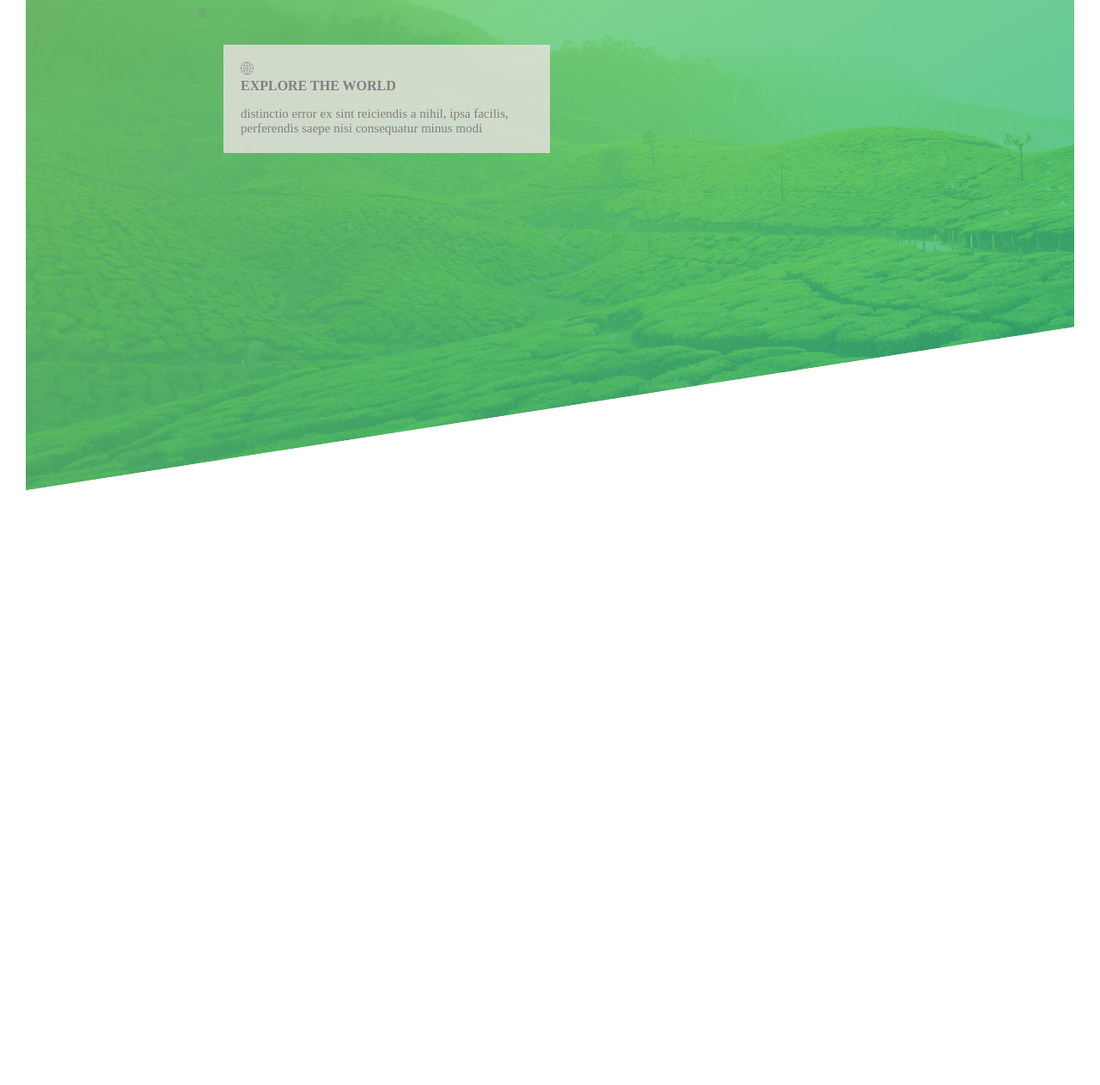
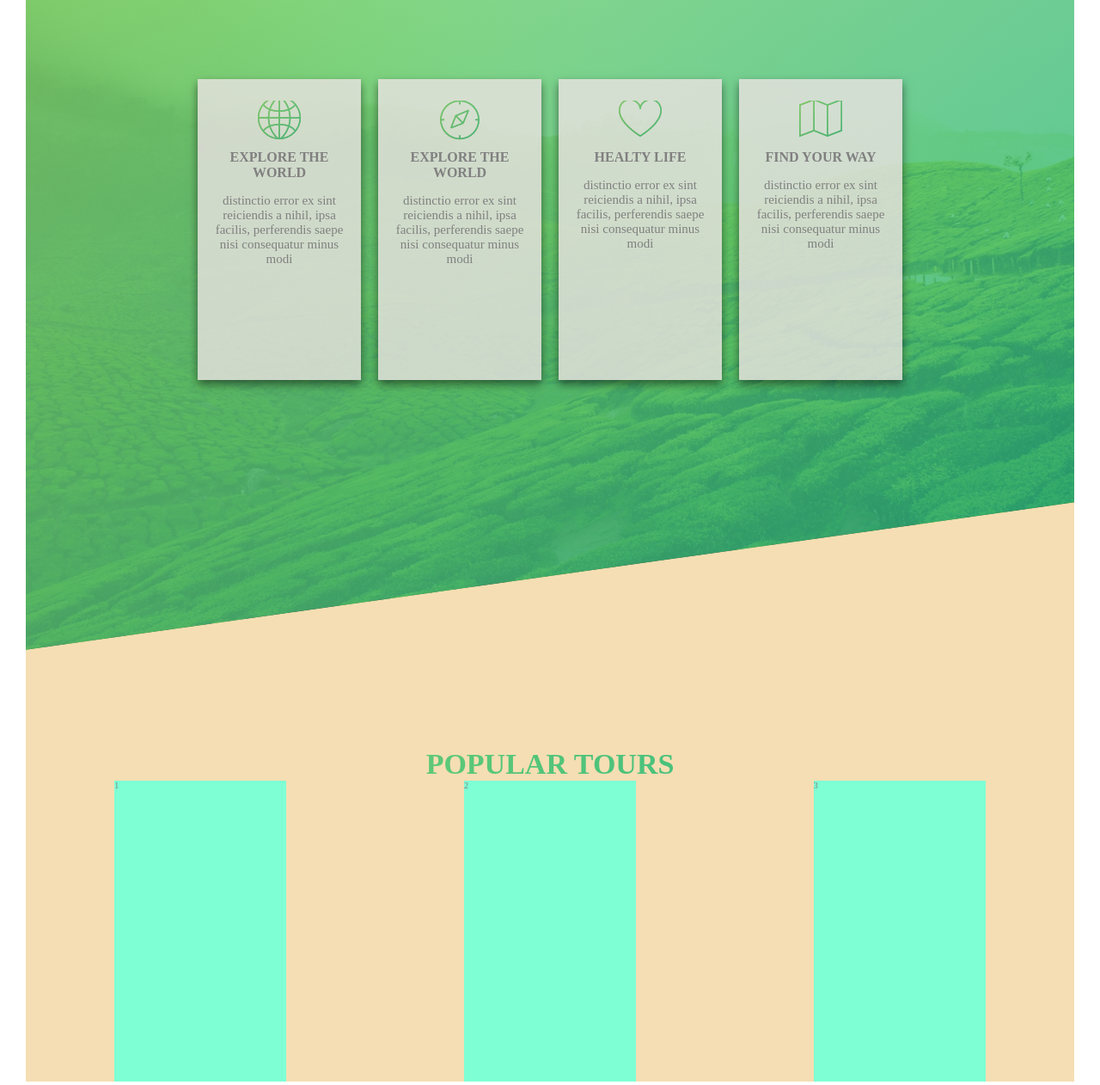
Before and after one commit to shabarishkera/advanced_css_website, a website: page index.html in a window 1280 px wide. Shown: the part 1387-2649 px from the top of the page at 86% size. Before the commit the page ends 1987 px from the top, so only its background shows below. Drawn offline with Linux system fonts and the light colour scheme.

Commit message:
adding tours section

```diff
--- a/base/_typo.scss
+++ b/base/_typo.scss
@@ -8,11 +8,11 @@
     -webkit-background-clip:text;
     color: transparent;
     transition: all .3s;
+    text-align: center;
+    width: 100%;
    &:hover
    {
-
 transform: skewY(2deg);
-
    }
  }
  .heading-thirtiary
@@ -25,5 +25,4 @@ margin-bottom: 1.5rem;;
  {
    font-size: 1.6rem;
    margin-bottom: 3rem;
-
  }
--- /dev/null
+++ b/components/cart.scss
@@ -0,0 +1,14 @@
+.cart
+{
+background-color:aquamarine;
+height: 350px;
+width: 200px;
+display: flex;
+justify-self: center;
+align-self: center;
+transition: all .5s;
+&:hover
+{
+transform:rotateY(180deg);
+}
+}
--- a/components/feature-box.scss
+++ b/components/feature-box.scss
@@ -3,15 +3,27 @@
     background-color: rgba(235, 227, 227, 0.8);
     font-size: 1.5rem;
     padding:2rem ;
+    text-align: center;
+    box-shadow: 0px .5rem 1rem rgba(0,0,0,.5);
+    transition: all .2s;
+    max-width:300px;
+    min-height: 350px;
+    margin-top: -3rem;
 &__icon
 {
+    font-size: 5rem;
 
-
+    background-image: linear-gradient(to right bottom,rgba(126, 213, 111, 0.8),rgba(40,180,131,0.8)),url('../img/back.jpg');
+    background-clip: text;
+    color:transparent
 }
 &__text
 {
 
 
 }
+&:hover{
+    transform: translateY(-1.5rem) scale(110%)
+}
 
 }
--- a/index.html
+++ b/index.html
@@ -1,25 +1,21 @@
 <!DOCTYPE html>
 <html lang="en">
-
 <head>
   <meta charset="UTF-8">
   <meta name="viewport" content="width=device-width, initial-scale=1.0">
   <meta http-equiv="X-UA-Compatible" content="ie=edge">
-<link rel="stylesheet" href="css/font.css">
+  <link rel="stylesheet" href="css/font.css">
   <link href="https://fonts.googleapis.com/css?family=Josefin+Sans:300,400,400i|Nunito:300,300i" rel="stylesheet">
   <link rel="stylesheet" href="css/style.css">
   <link rel="shortcut icon" type="image/png" href="img/favicon.png">
-
   <title>nexter &mdash; your home, your freedom</title>
 </head>
-
 <body class="container">
   <header class="header">
     <div class="logo-box">
       <img class="logo" src="img/logo.png" alt="">
     </div>
     <div class="text-box">
-
       <h1 class="heading-primary">
         <span class="heading-primary-main">Outdoors</span>
         <span class="heading-primary-sub">is where life happens</span>
@@ -47,24 +43,57 @@
         <a href="" class="btn-text">lean More&rarr;</a>
       </div>
       <div class="col2-of-2">
-        <div class="compositon"><img src="img/gal-1.jpeg" alt="" class="compositon__photo composion__photo__p1"><img src="img/gal-2.jpeg" alt=""
-            class="compositon__photo composion__photo__p2"><img src="img/gal-3.jpeg" alt=""
+        <div class="compositon"><img src="img/gal-1.jpeg" alt="" class="compositon__photo composion__photo__p1"><img
+            src="img/gal-2.jpeg" alt="" class="compositon__photo composion__photo__p2"><img src="img/gal-3.jpeg" alt=""
             class="compositon__photo composion__photo__p3"></div>
       </div>
     </div>
   </section>
-    <section class="section-features">
+  <section class="section-features">
     <i class="icon-basic-world"></i>
-    <div class="row">
+    <div class="row-feature">
       <div class="col-1-of-4">
         <div class="feature-box">
           <i class="icon-basic-world feature-box__icon"></i>
           <h3 class="heading-thirtiary">Explore the world</h3>
-          <p class="feature-box__text"> distinctio error ex sint reiciendis a nihil, ipsa facilis, perferendis saepe nisi consequatur minus modi</p>
-
-
+          <p class="feature-box__text"> distinctio error ex sint reiciendis a nihil, ipsa facilis, perferendis saepe
+            nisi consequatur minus modi</p>
         </div>
       </div>
+      <div class="col-1-of-4">
+        <div class="feature-box">
+          <i class="icon-basic-compass feature-box__icon"></i>
+          <h3 class="heading-thirtiary">Explore the world</h3>
+          <p class="feature-box__text"> distinctio error ex sint reiciendis a nihil, ipsa facilis, perferendis saepe
+            nisi consequatur minus modi</p>
+        </div>
+      </div>
+      <div class="col-1-of-4">
+        <div class="feature-box">
+          <i class="icon-basic-heart feature-box__icon"></i>
+          <h3 class="heading-thirtiary">Healty life</h3>
+          <p class="feature-box__text"> distinctio error ex sint reiciendis a nihil, ipsa facilis, perferendis saepe
+            nisi consequatur minus modi</p>
+        </div>
+      </div>
+      <div class="col-1-of-4">
+        <div class="feature-box">
+          <i class="icon-basic-map feature-box__icon"></i>
+          <h3 class="heading-thirtiary">Find your way</h3>
+          <p class="feature-box__text"> distinctio error ex sint reiciendis a nihil, ipsa facilis, perferendis saepe
+            nisi consequatur minus modi</p>
+        </div>
+      </div>
+    </div>
+  </section>
+  <section class="section-tours">
+    <div class="u-center-text u-margin-botton-big">
+      <h2 class="heading-secondary">Popular tours</h2>
+    </div>
+    <div class="row-tours">
+      <div class="col-1-of-3 cart">1</div>
+      <div class="col-1-of-3 cart">2</div>
+      <div class="col-1-of-3 cart">3</div>
     </div>
   </section>
 </body>
--- a/main.scss
+++ b/main.scss
@@ -10,6 +10,7 @@
 @import "./pages/home";
 @import "./components/button";
 @import "./layout/header";
+@import "./components/cart.scss";
 .logo-box
 {
 position: relative;
--- a/pages/_home.scss
+++ b/pages/_home.scss
@@ -3,7 +3,7 @@
 background-color:wheat;
 padding: 25rem 0;
 margin-top: -25vh;
-clip-path: polygon(0 0,100% 0,100% 75%,0 100%);
+clip-path: polygon(0 0,100% 0,100% 100%,0 100%);
 
 }
 .row
@@ -22,8 +22,32 @@ padding: 20rem;
 height: 95vh;
 background-image: linear-gradient(to right bottom,rgba(126, 213, 111, 0.8),rgba(40,180,131,0.8)),url('../img/back.jpg');
 background-size: cover;
-background-position: top;
-clip-path: polygon(0 25%,100% 0,100% 75%,0 100%);
-position: relative;
-margin-top: -250px;
+// background-position: top;
+// clip-path: polygon(0 25%,100% 0,100% 75%,0 100%);
+// position: relative;
+ margin-top: -150px;
+transform: skew(0,-8deg) ;
+
 }
+.row-feature
+{
+
+display: grid;
+grid-template-columns: 1fr 1fr 1fr 1fr;
+gap: 2rem;
+transform: skewY(8deg);
+}
+.row-tours
+{
+display: grid;
+grid-template-columns: 1fr 1fr  1fr ;
+gap: 0rem;
+justify-content:space-evenly
+
+}
+.section-tours
+{
+background-color:wheat;
+padding-top: 30rem;
+margin-top: -10rem;
+}
```
Also changed, not shown: css/style.css, 1 other file.
